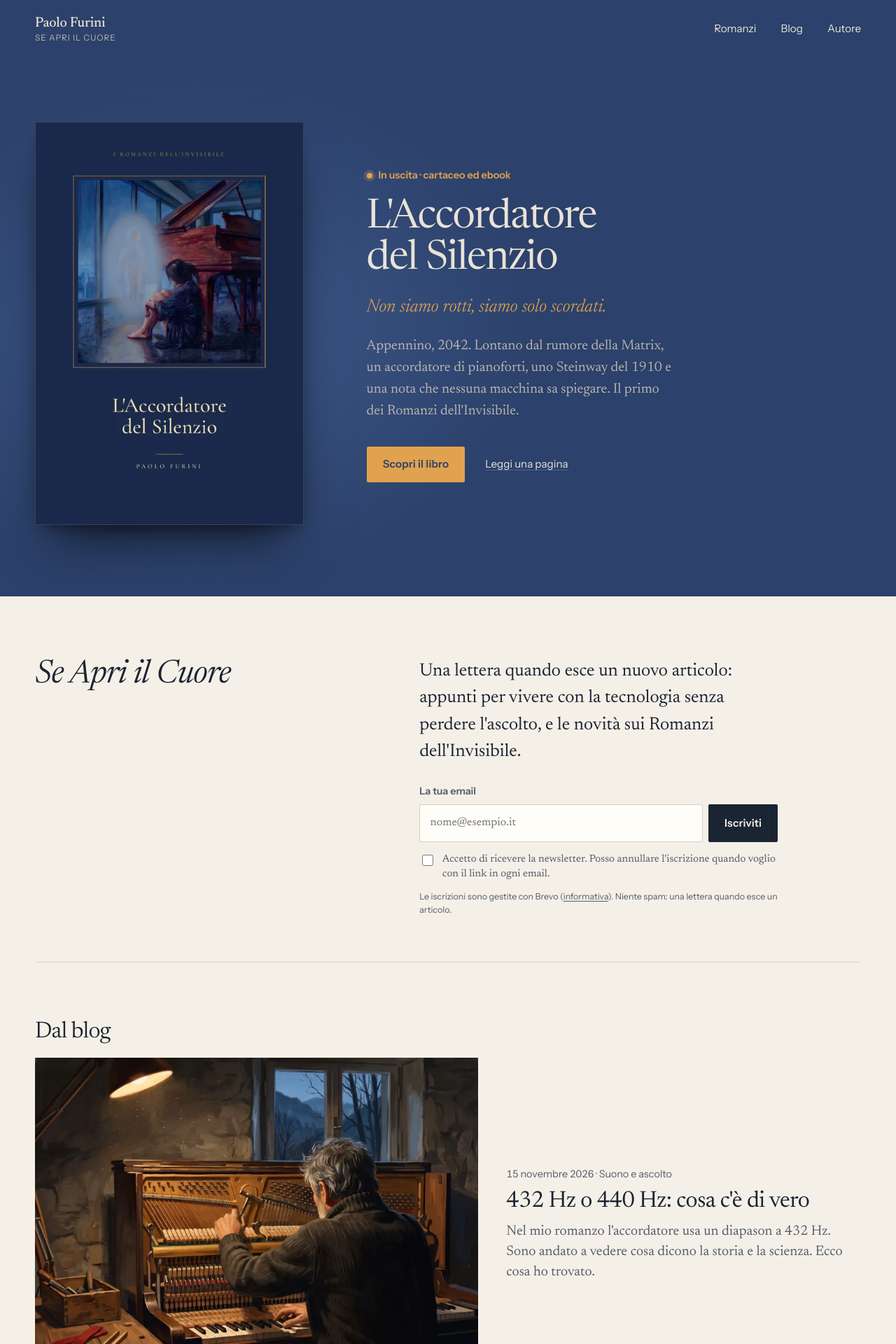
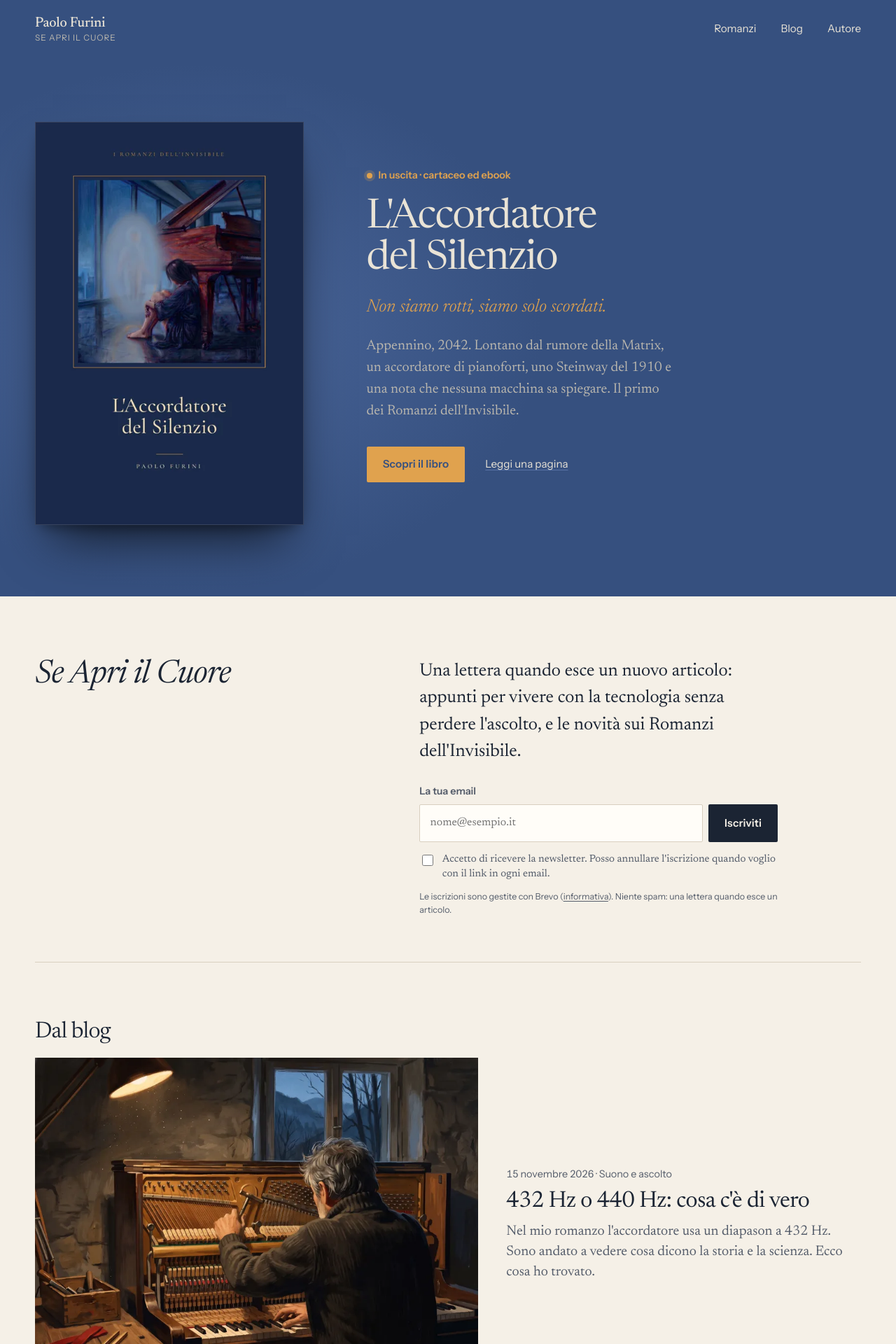
Before and after one commit to paolofurini/seapriilcuore, a Jekyll site: the page built from index.html, in a window 1280 px wide. Shown: the top 1920 px of the page at 70% size. Built offline with Jekyll 4.4.1, drawn with Linux system fonts in a browser that asks for light colours.

Commit message:
Blu di sfondo ancora più chiaro
Co-Authored-By: Claude Opus 5.5 <noreply@anthropic.com>
Claude-Session: https://claude.ai/code/session_016SExTLn4k32Da84gY6SyVg

```diff
--- a/assets/css/site.css
+++ b/assets/css/site.css
@@ -25,9 +25,9 @@
 }
 
 :root {
-  --night: #2c416b;
-  --night-2: #36507f;
-  --night-line: #4b6497;
+  --night: #36507f;
+  --night-2: #415c8d;
+  --night-line: #5872a6;
   --moon: #e9e3d6;          /* testo su blu notte */
   --moon-soft: #b9b6ae;     /* secondario su blu notte, tinto dal caldo */
   --amber: #e0a24e;         /* luce della lampada, su blu notte */
@@ -95,7 +95,7 @@ a { color: inherit; text-decoration-thickness: 1px; text-underline-offset: 0.2em
 
 /* Home: hero di sera */
 .night { background: var(--night); }
-.hero { background: radial-gradient(ellipse 55% 70% at 22% 50%, #3f5a8c 0%, rgba(63,90,140,0) 70%), var(--night); color: var(--moon); padding-block: clamp(2.5rem, 7vw, 6.5rem) clamp(3.5rem, 8vw, 7.5rem); overflow: hidden; }
+.hero { background: radial-gradient(ellipse 55% 70% at 22% 50%, #4a669a 0%, rgba(74,102,154,0) 70%), var(--night); color: var(--moon); padding-block: clamp(2.5rem, 7vw, 6.5rem) clamp(3.5rem, 8vw, 7.5rem); overflow: hidden; }
 .hero-grid { display: grid; gap: clamp(2.5rem, 5vw, 5rem); align-items: center; }
 @media (min-width: 900px) { .hero-grid { grid-template-columns: minmax(0, 24rem) 1fr; gap: clamp(3rem, 7vw, 7rem); } }
 .hero-title { font-size: var(--step-4); font-weight: 380; line-height: 1.02; letter-spacing: -0.025em; margin: 0 0 1.1rem; text-wrap: balance; }
```
